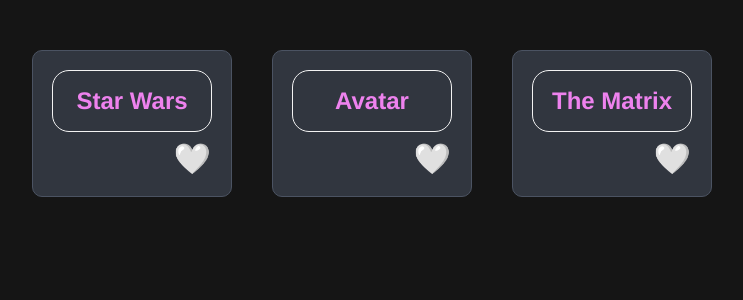
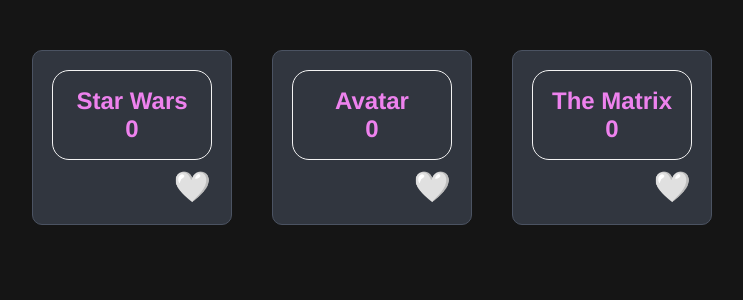
Before and after one commit to Tuitoek/Movie-Rating-Site, a React (Vite) app: page / in a window 1280 px wide. Shown: the top 300 px of the page, without its empty margins (268-1011 px from the left). Built offline with nearby package versions, Linux system fonts and the light colour scheme.

Commit message:
Add count state to card component

```diff
--- a/src/App.jsx
+++ b/src/App.jsx
@@ -1,12 +1,24 @@
-import { useState } from 'react'
+import { useEffect, useState } from 'react'
 import './App.css'
 
 const hasLiked = true;
 const Card = ({ title, rating, actors }) => {
+
+
   const [hasLiked, setHasLiked] = useState(false);
+  const [count, setCount] = useState(0);
+
+  const handleCardClick = () => {
+    setCount((prevCount) => prevCount + 1);
+  }
+
+  useEffect(() => {
+    console.log(`${title} has been liked: ${hasLiked}`);
+  });
+
   return (
-    <div className="card">
-      <h3>{title}</h3>
+    <div className="card" onClick={handleCardClick}>
+      <h3>{title} <br />{count}</h3>
 
 
       {/* <blockquote>{isCool ? 'This movie is cool!' : 'This movie is not really that cool.'}</blockquote> */}
@@ -23,7 +35,7 @@
 
 
   return (
-    <div className='card-container'>
+    <div className='card-container' >
       <Card title='Star Wars' rating={5} actors={['Harrison Ford', 'Mark Hamill', 'Carrie Fisher']} />
       <Card title="Avatar" rating={4} actors={['Sam Worthington', 'Zoe Saldana']} />
       <Card title="The Matrix" rating={4} actors={['Keanu Reeves', 'Laurence Fishburne']} hasLiked={hasLiked} />
```
